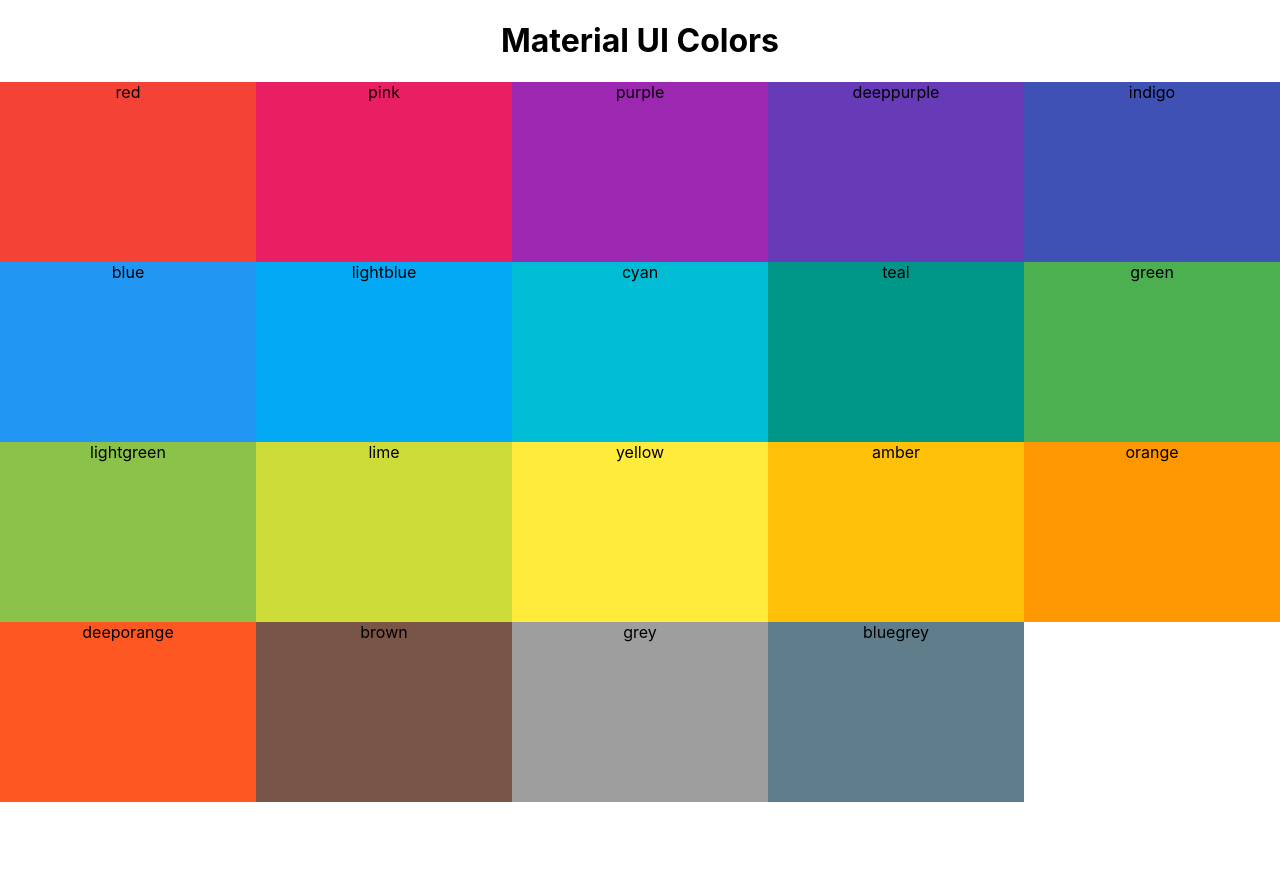
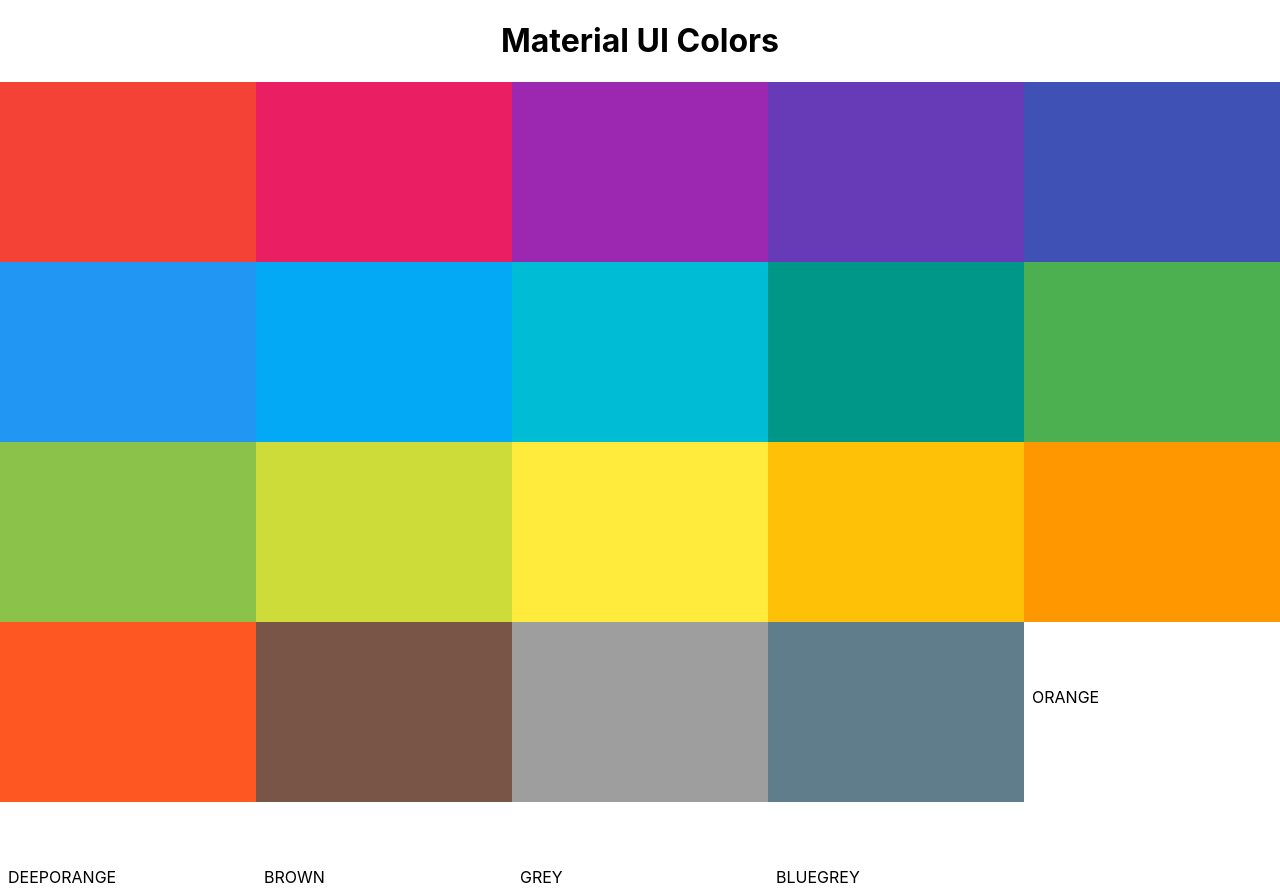
Before and after one commit to SticketInya/react-colors-app, a React (Create React App) app: page / in a window 1280 px wide. Before the commit the page ends 821 px from the top, so only its background shows below. Built offline with nearby package versions, Linux system fonts and the light colour scheme.

Commit message:
feat(*): added some colorbox styles

```diff
--- a/src/Components/ColorBox/ColorBox.css
+++ b/src/Components/ColorBox/ColorBox.css
@@ -1,6 +1,50 @@
 .ColorBox{
+    display: flex;
+    flex-direction: column;
+    flex-wrap: nowrap;
     width: 20%;
     height: 25%;
-    display: inline-block;
     position: relative;
+    text-transform: uppercase;
+    cursor: pointer;
 }
+
+.ColorBox__copy{
+    margin: 40%;
+    width: fit-content;
+    padding: 0.5em 1em;
+    margin-left: auto;
+    margin-right: auto;
+
+    background-color: rgba(255,255,255,0.4);
+    color: white;
+    opacity: 0;
+}
+
+.ColorBox:hover .ColorBox__copy{
+    opacity: 1;
+    transition: 200ms ease-out;
+}
+
+.btnContainer{
+    display: flex;
+    flex-direction: row;
+    justify-content: space-between;
+    align-items: center;
+    margin-top: auto;
+    margin-bottom: 0;
+}
+
+.btnContainer__color{
+    font-size: 1rem;
+    padding-left: 0.5em;
+}
+
+.btnContainer__more{
+    border: 0px;
+    padding: 0.5em;
+    cursor: pointer;
+    text-transform: inherit;
+    background-color: rgba(255,255,255,0.4);
+    color: white;
+}
--- a/src/Components/ColorBox/ColorBox.js
+++ b/src/Components/ColorBox/ColorBox.js
@@ -13,7 +13,13 @@ class ColorBox extends Component {
                 style={{ backgroundColor: this.props.color }}
                 className='ColorBox'
             >
-                {this.props.name}
+                <div className='ColorBox__copy'>copy</div>
+                <div className='btnContainer'>
+                    <span className='btnContainer__color'>
+                        {this.props.name}
+                    </span>
+                    <button className='btnContainer__more'>more</button>
+                </div>
             </div>
         );
     }
```
